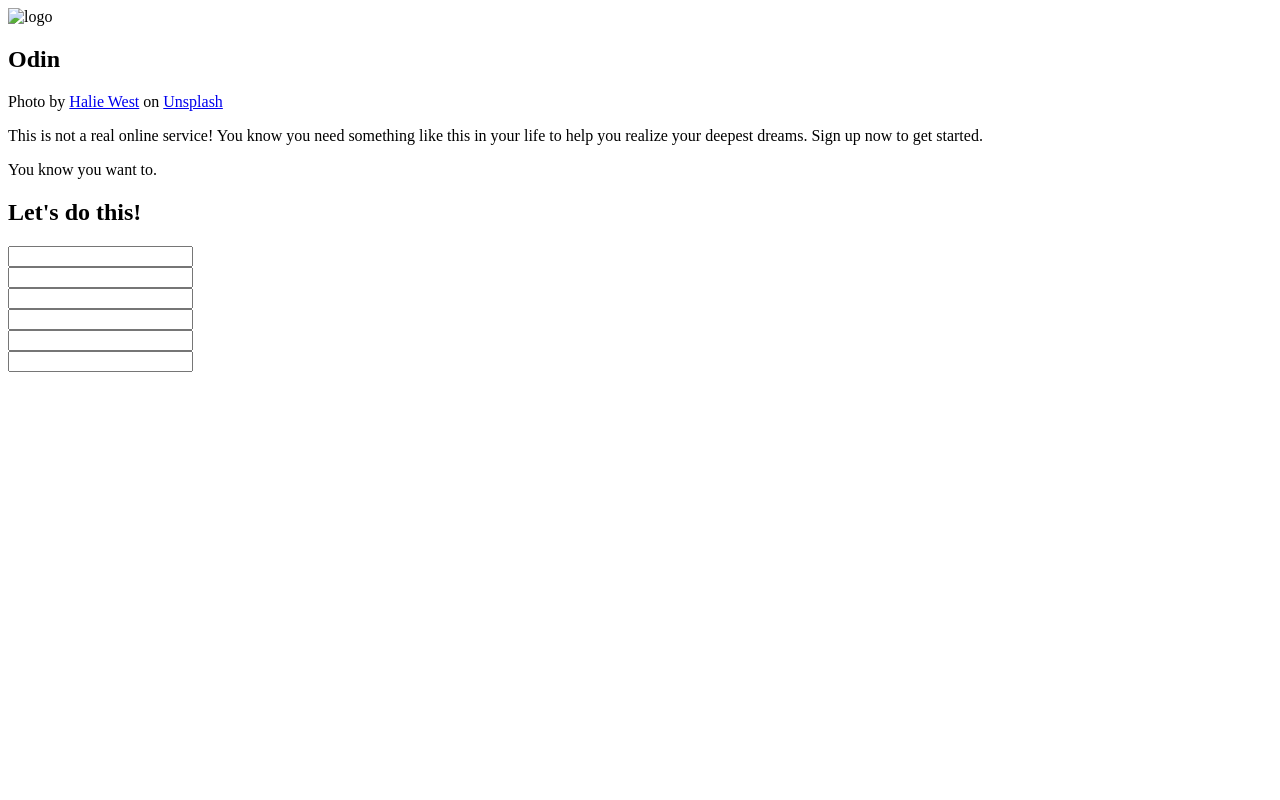
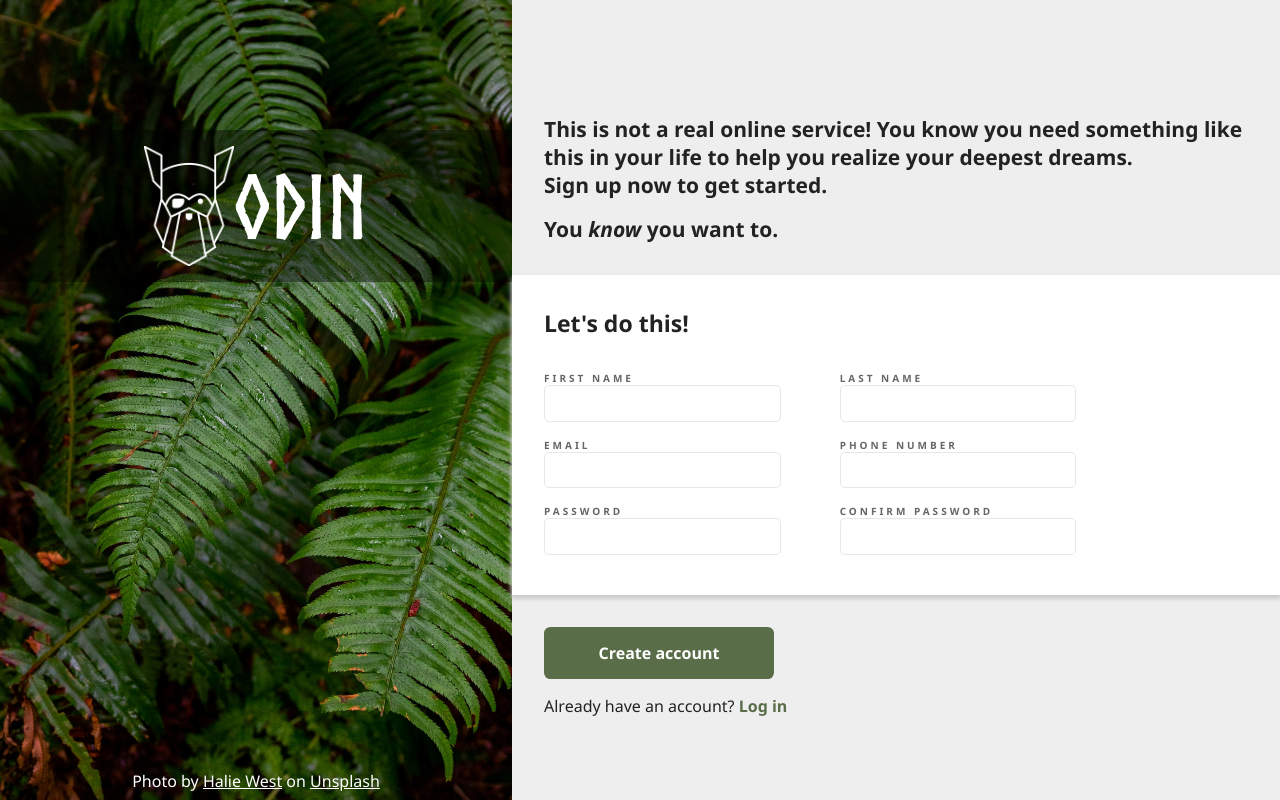
Before and after one commit to quinten-kamphuis/top-signup-form, a plain HTML site: page index.html in a window 1280 px wide. Drawn offline with Linux system fonts and the light colour scheme.

Commit message:
Add html elements and styling

```diff
--- a/index.html
+++ b/index.html
@@ -4,30 +4,41 @@
     <meta charset="UTF-8">
     <meta name="viewport" content="width=device-width, initial-scale=1.0">
     <title>Sign-up Form</title>
+    <link rel="preload" href="/fonts/Norse-Bold.otf" as="font" type="font/otf" crossorigin>
     <link rel="stylesheet" href="styles.css">
+    <script defer src="script.js"></script>
 </head>
 <body>
-    <section>
-        <div>
-            <img alt="logo" />
+    <section id="section-1">
+        <div id="logo-section">
+            <img alt="logo" height="508" width="380" src="img/odin-lined.png" />
             <h1 id="title">Odin</h1>
         </div>
-        <p>Photo by <a href="https://unsplash.com/@haliewestphoto?utm_content=creditCopyText&utm_medium=referral&utm_source=unsplash">Halie West</a> on <a href="https://unsplash.com/photos/green-leaf-plant-in-close-up-photography-25xggax4bSA?utm_content=creditCopyText&utm_medium=referral&utm_source=unsplash">Unsplash</a></p>
+        <p class="credits">Photo by <a href="https://unsplash.com/@haliewestphoto?utm_content=creditCopyText&utm_medium=referral&utm_source=unsplash">Halie West</a> on <a href="https://unsplash.com/photos/green-leaf-plant-in-close-up-photography-25xggax4bSA?utm_content=creditCopyText&utm_medium=referral&utm_source=unsplash">Unsplash</a></p>
     </section>
-    <section>
-        <p>This is not a real online service! You know you need something like this in your life to help you realize your deepest dreams. Sign up now to get started.</p>
-        <p>You know you want to.</p>
-        <form action="">
-            <h2>Let's do this!</h2>
-            <div><label for=""></label><input type="text"></div>
-            <div><label for=""></label><input type="text"></div>
-            <div><label for=""></label><input type="text"></div>
-            <div><label for=""></label><input type="text"></div>
-            <div><label for=""></label><input type="text"></div>
-            <div><label for=""></label><input type="text"></div>
-        </form>
-        <div class="btn"></div>
-        <p></p>
+    <section id="section-2">
+        <div id="section-2-container">
+            <div id="text-container">
+                <p>This is not a real online service! You know you need something like this in your life to help you realize your deepest dreams.
+                    <br>Sign up now to get started.</p>
+                <p>You <em>know</em> you want to.</p>
+            </div>
+            <div id="form-container">
+                <h2 id="form-title">Let's do this!</h2>
+                <form action="" id="form">
+                    <div><label for="first-name">First Name</label><input type="text" id="first-name"></div>
+                    <div><label for="last-name">Last Name</label><input type="text" id="last-name"></div>
+                    <div><label for="email">Email</label><input type="email" id="email"></div>
+                    <div><label for="phone-number">Phone Number</label><input type="text" id="phone-number"></div>
+                    <div><label for="password">Password</label><input type="password" id="password"></div>
+                    <div><label for="confirm-password">Confirm Password</label><input type="password" id="confirm-password"></div>
+                </form>
+            </div>
+            <div id="account-container">
+                <div class="btn">Create account</div>
+                <p>Already have an account? <a href="#">Log in</a></p>
+            </div>
+        </div>
     </section>
 </body>
 </html>
--- a/script.js
+++ b/script.js
@@ -0,0 +1,12 @@
+const inputs = Array.from(document.querySelectorAll('#form input'));
+
+const checkPasswords = () => {
+    const password = inputs.find(input => input.id === 'password')
+    const confirmPassword = inputs.find(input => input.id === 'confirm-password')
+    if (password.value === confirmPassword.value) return true;
+    return false;
+}
+
+document.querySelector('.btn').addEventListener('click', () => {
+    console.log(checkPasswords());
+});
--- a/styles.css
+++ b/styles.css
@@ -0,0 +1,133 @@
+:root{
+    font-size: 10px;
+    --section-1-width: 40vw;
+    --section-2-width: calc(100vw - var(--section-1-width))
+}
+@font-face {
+    font-family: "Norse-Bold";
+    src: url('fonts/Norse-Bold.otf') format("truetype");
+}
+* {
+    padding: 0;
+    margin: 0;
+    box-sizing: border-box;
+    font-family:'Segoe UI', Tahoma, Geneva, Verdana, sans-serif;
+}
+body{
+    display: flex;
+    height: 100vh;
+    width: 100vw;
+    overflow: hidden;
+}
+#section-1{
+    background-image: linear-gradient(rgba(0, 0, 0, 0.1), rgba(0, 0, 0, 0.1)), url(img/halie-west-unsplash.jpg);    background-size: cover;
+    min-width: var(--section-1-width);
+    height: 100vh;
+    color: white;
+    display: flex;
+    flex-direction: column;
+    justify-content: end;
+    text-align: center;
+}
+#logo-section{
+    background-color: rgba(0, 0, 0, 0.4);
+    position: relative;
+    top: -60vh;
+    display: flex;
+    justify-content: center;
+    align-items: center;
+    padding: 2vh 0;
+}
+#logo-section img{
+    width: auto;
+    height: 12rem;
+}
+#title{
+    font-family: 'Norse-Bold', 'Segoe UI', Tahoma, Geneva, Verdana, sans-serif;
+    font-size: 8.8rem;
+}
+.credits, .credits *{
+    color: white;
+    font-size: 1.6rem;
+    margin: 1vh 0;
+}
+#section-2{
+    display: flex;
+    width: var(--section-2-width);
+    flex-direction: column;
+    justify-content: center;
+    background-color: #eee;
+    color: #222;
+}
+#section-2-container > div{
+    padding: 4vh;
+}
+#text-container{
+    font-size: 2.1rem;
+    font-weight: 800;
+    margin-top: 2vh;
+    max-width: 800px;
+}
+#text-container p:first-child{
+    margin: 2vh 0;
+}
+#form-container{
+    box-shadow: 0 3px 4px 1px #cccccc;
+    background-color: #fff;
+}
+#form-title{
+    font-size: 2.3rem;
+    margin-bottom: 3vh;
+}
+#form{
+    display: flex;
+    flex-wrap: wrap;
+    max-width: 900px;
+}
+#form label{
+    font-size: 1.0rem;
+    font-weight: 800;
+    color: #666;
+    letter-spacing: 3px;
+}
+#form div{
+    width: 42%;
+    margin: 1vh 0;
+    text-transform: uppercase;
+}
+#form input{
+    width: 80%;
+    font-size: 1.6rem;
+    padding: 0.8vh;
+    border: 1px solid #E5E7EB;
+    border-radius: 0.6vh;
+}
+#form input:focus{
+    box-shadow: 0 0 4px 1px #cccccc;
+    outline: 1px solid blue;
+}
+#form input:invalid{
+    outline: 1px solid red;
+}
+#form label::after{
+    content: '\a';
+    white-space: pre;
+}
+#account-container{
+    font-size: 1.6rem;
+}
+.btn{
+    background-color: #596D48;
+    width: 230px;
+    text-align: center;
+    border-radius: .8vh;
+    color: #fff;
+    margin-bottom: 2vh;
+    padding: 15px;
+    font-weight: 800;
+}
+#account-container a{
+    color: #596D48;
+    text-decoration: none;
+    font-weight: 800;
+}
```
Also changed, not shown: img/odin-lined.png (added).
